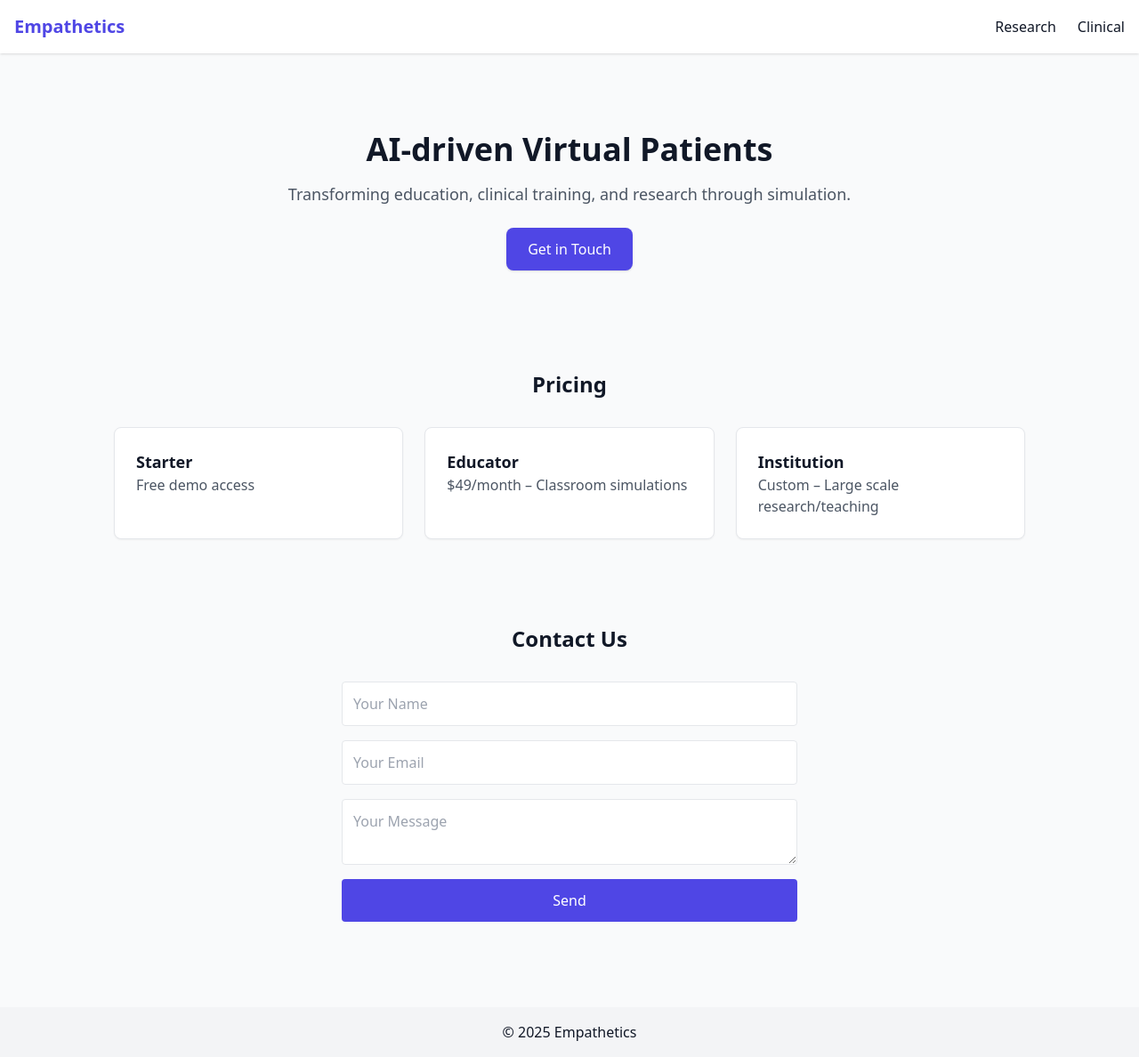
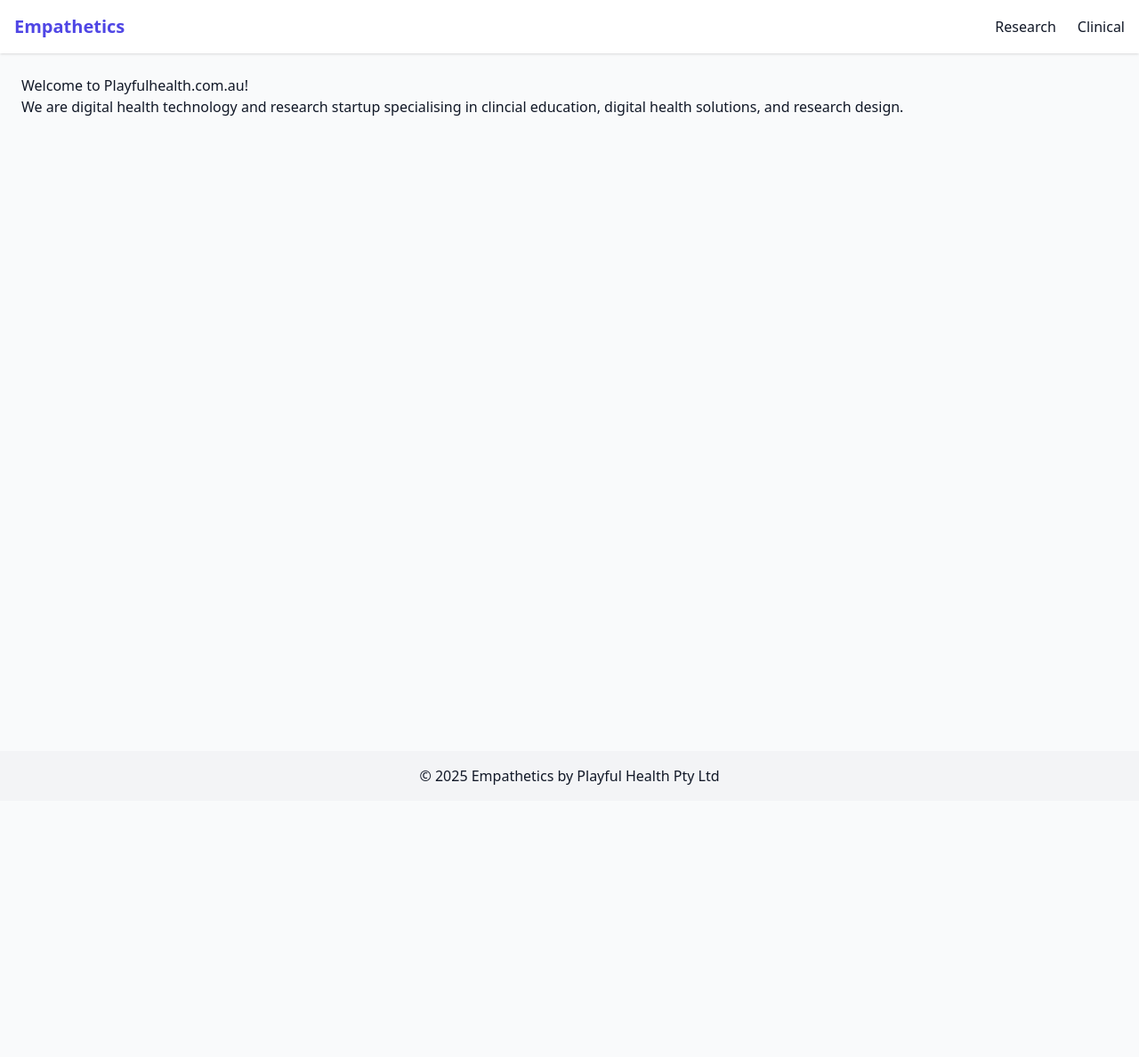
Before and after one commit to VeonnePhox/empathetics-public, a Jekyll site: the page built from readme.md, in a window 1280 px wide. Shown: the whole page at 89% size. Built offline with Jekyll 4.4.1, drawn with Linux system fonts in a browser that asks for light colours; nearby versions of some CDN libraries; our own code applies the rules of GitHub Pages for plain Markdown files; after the commit the page ends 900 px from its top, so only the background shows below that.

Commit message:
update_v20251001

```diff
--- a/_layouts/default.html
+++ b/_layouts/default.html
@@ -17,7 +17,7 @@
     <nav class="max-w-7xl mx-auto flex justify-between items-center p-4">
       <a href="/" class="text-xl font-bold text-indigo-600">Empathetics</a>
       <ul class="flex gap-6">
-        <li><a href="/research.html" class="hover:text-indigo-600">Research</a></li>
+        <li><a href="pages/research.html" class="hover:text-indigo-600">Research</a></li>
         <li><a href="/clinical.html" class="hover:text-indigo-600">Clinical</a></li>
       </ul>
     </nav>
@@ -30,7 +30,7 @@
 
   <!-- Footer -->
   <footer class="bg-gray-100 text-center py-4 mt-6">
-    <p>&copy; 2025 Empathetics</p>
+    <p>&copy; 2025 Empathetics by Playful Health Pty Ltd</p>
   </footer>
 </body>
 </html>
--- a/index.html
+++ /dev/null
@@ -1,44 +0,0 @@
----
-layout: default
-title: Home
----
-
-<section class="text-center py-16">
-  <h1 class="text-4xl font-bold text-gray-900 mb-4">AI-driven Virtual Patients</h1>
-  <p class="text-lg text-gray-600 max-w-2xl mx-auto">
-    Transforming education, clinical training, and research through simulation.
-  </p>
-  <a href="#contact" class="mt-6 inline-block bg-indigo-600 text-white px-6 py-3 rounded-lg shadow hover:bg-indigo-700">
-    Get in Touch
-  </a>
-</section>
-
-<section class="py-12">
-  <h2 class="text-2xl font-semibold text-center mb-8">Pricing</h2>
-  <div class="grid md:grid-cols-3 gap-6 max-w-5xl mx-auto">
-    <div class="border rounded-lg p-6 bg-white shadow-sm">
-      <h3 class="font-semibold text-lg">Starter</h3>
-      <p class="text-gray-600">Free demo access</p>
-    </div>
-    <div class="border rounded-lg p-6 bg-white shadow-sm">
-      <h3 class="font-semibold text-lg">Educator</h3>
-      <p class="text-gray-600">$49/month – Classroom simulations</p>
-    </div>
-    <div class="border rounded-lg p-6 bg-white shadow-sm">
-      <h3 class="font-semibold text-lg">Institution</h3>
-      <p class="text-gray-600">Custom – Large scale research/teaching</p>
-    </div>
-  </div>
-</section>
-
-<section id="contact" class="py-12">
-  <h2 class="text-2xl font-semibold text-center mb-8">Contact Us</h2>
-  <form action="https://formspree.io/f/your-form-id" method="POST" class="max-w-lg mx-auto grid gap-4">
-    <input type="text" name="name" placeholder="Your Name" class="p-3 border rounded" required>
-    <input type="email" name="email" placeholder="Your Email" class="p-3 border rounded" required>
-    <textarea name="message" placeholder="Your Message" class="p-3 border rounded"></textarea>
-    <button type="submit" class="bg-indigo-600 text-white py-3 rounded hover:bg-indigo-700">
-      Send
-    </button>
-  </form>
-</section>
```
Also changed, not shown: pages/index.html (added, +279 -0 lines), pages/clinical.html (renamed from clinical.html), pages/research.html (renamed from research.html), 1 other file.
